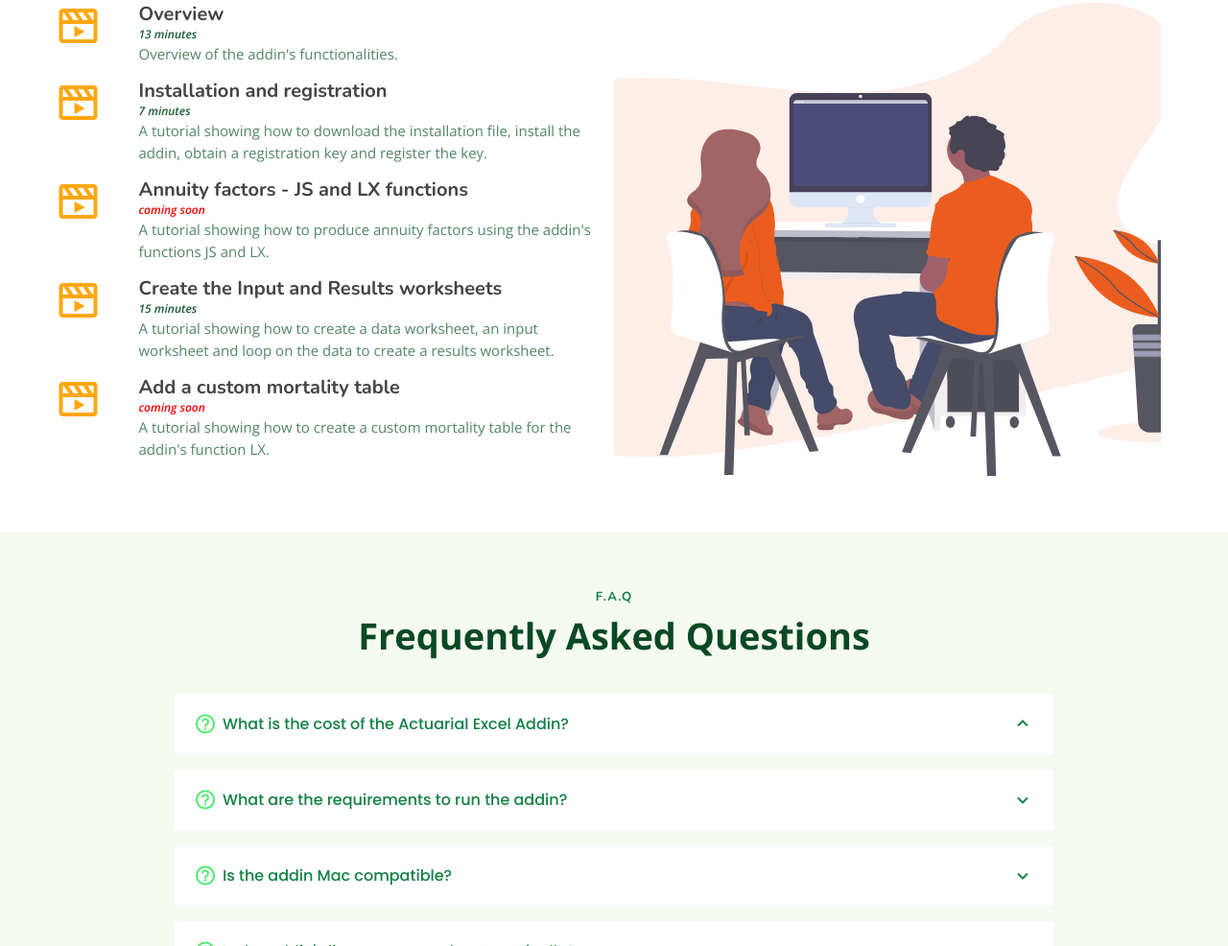
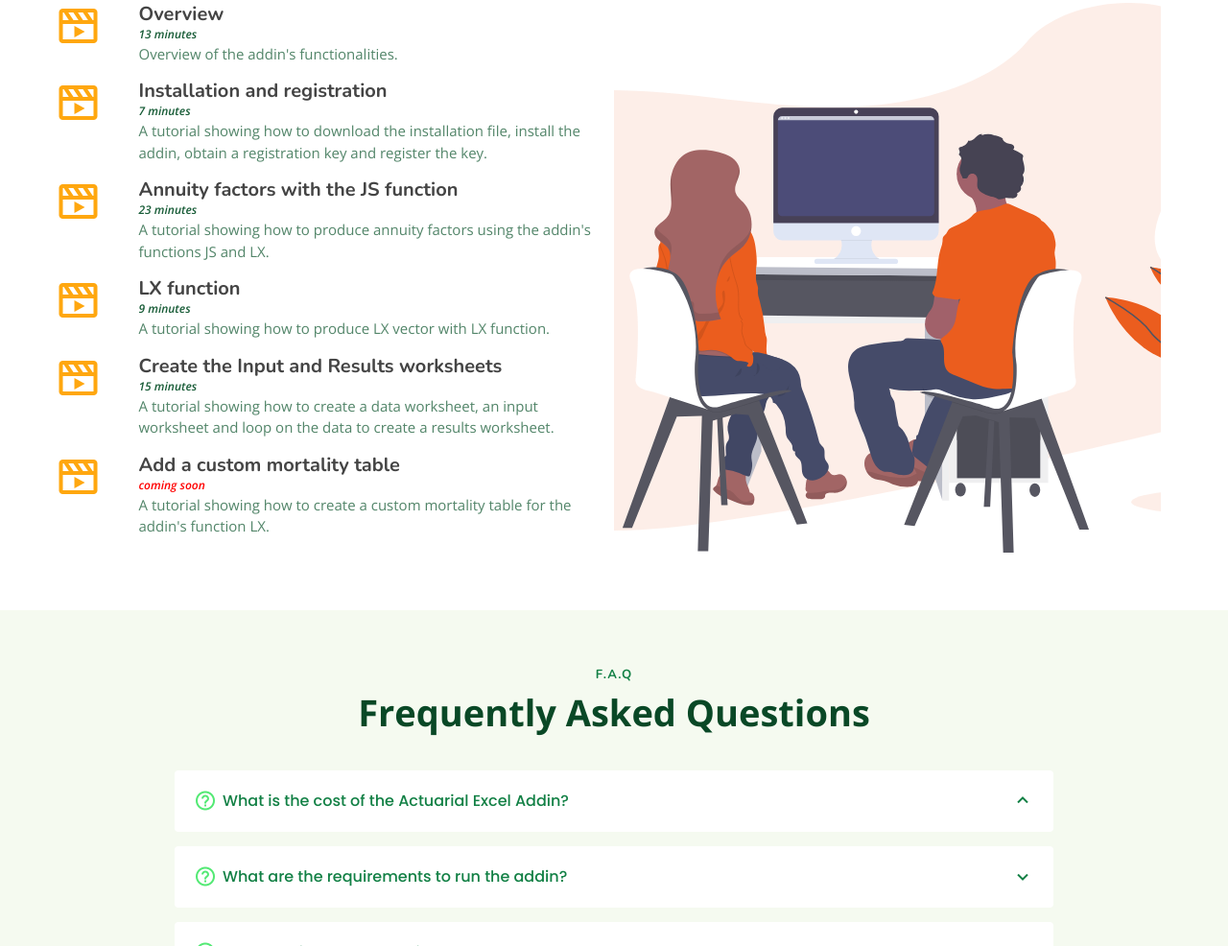
Before and after one commit to guyaubin/actuarialexceladdin_website, a plain HTML site: page index.html in a window 1280 px wide. Shown: the part 2571-3557 px from the top of the page at 96% size. Drawn offline with nearby package versions, Linux system fonts and the light colour scheme.

Commit message:
JS and LX videos

```diff
--- a/index.html
+++ b/index.html
@@ -342,12 +342,25 @@
             <div class="icon-box mt-0">
               <div class="row">
                 <div class="col-lg-1 text-right">
-                  <a target="blank"><i class="bx bx-movie-play movie-play coming-soon"></i></a>
+                  <a href="https://youtu.be/o2dJ5_przE0" target="blank"><i class="bx bx-movie-play movie-play coming-soon"></i></a>
                 </div>
                 <div class="col-lg-11">
-                  <h4>Annuity factors - JS and LX functions</h4>
-                  <p class="minutes minutes-soon">coming soon</p>
+                  <h4>Annuity factors with the JS function</h4>
+                  <p class="minutes">23 minutes</p>
                   <p>A tutorial showing how to produce annuity factors using the addin's functions JS and LX.</p>
+                </div>
+              </div>
+            </div>
+
+            <div class="icon-box mt-0">
+              <div class="row">
+                <div class="col-lg-1 text-right">
+                  <a href="https://youtu.be/JR_0R_Go8TI" target="blank"><i class="bx bx-movie-play movie-play coming-soon"></i></a>
+                </div>
+                <div class="col-lg-11">
+                  <h4>LX function</h4>
+                  <p class="minutes">9 minutes</p>
+                  <p>A tutorial showing how to produce LX vector with LX function.</p>
                 </div>
               </div>
             </div>
```
